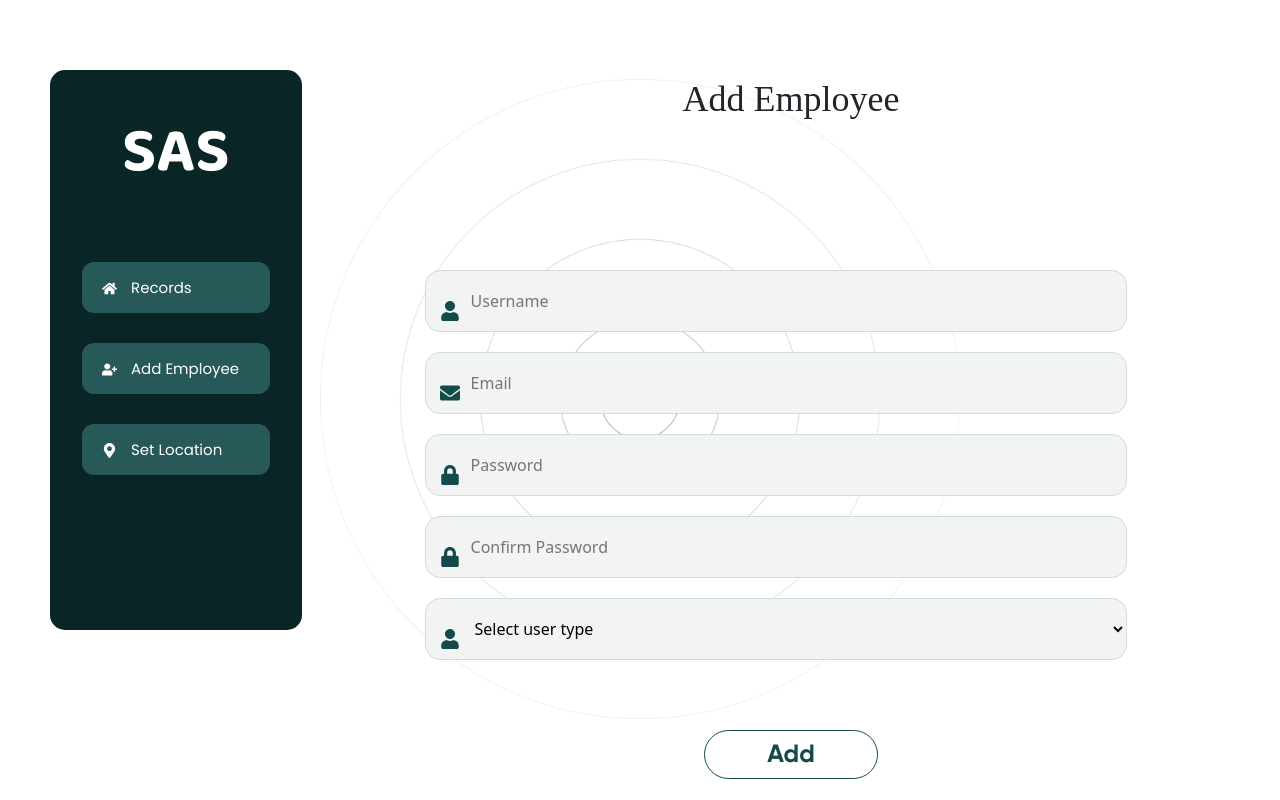
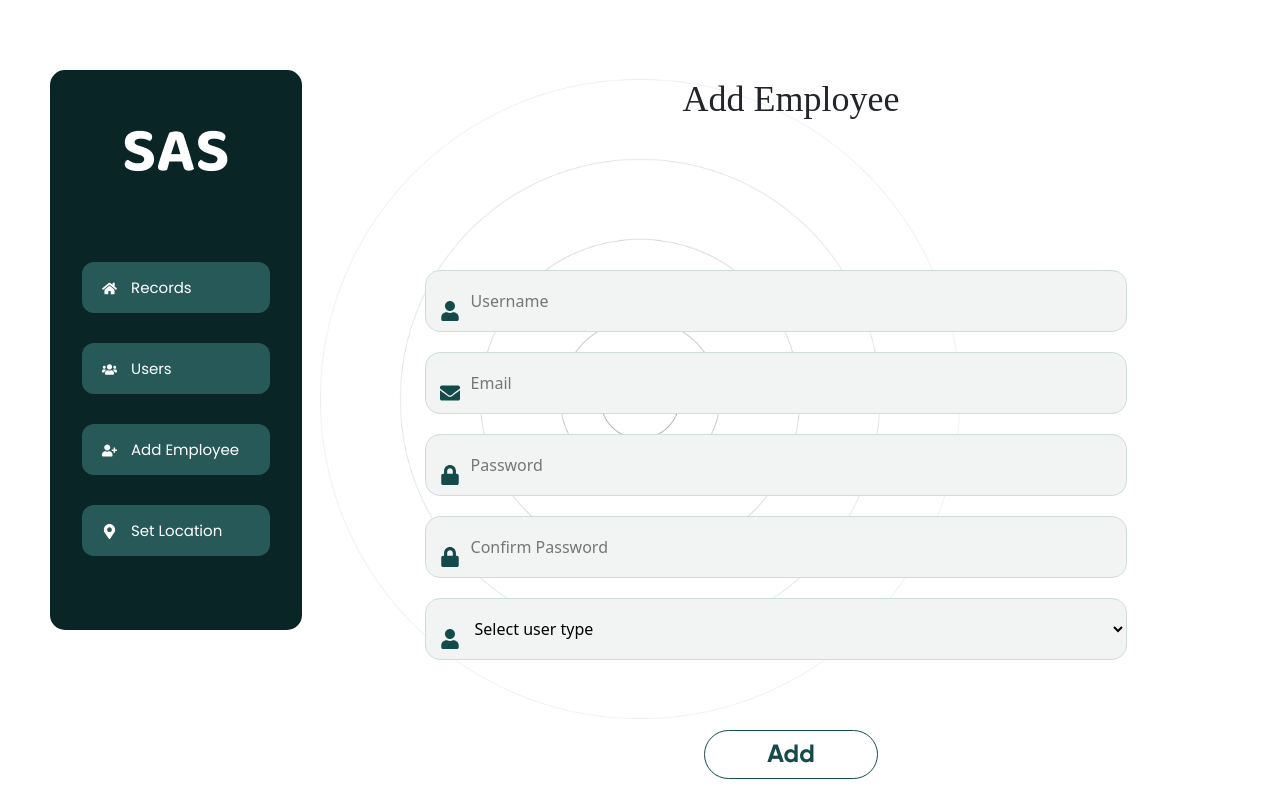
Before and after one commit to YousseffGamal/SAS, a React (Vite) app: page /AddEmployee in a window 1280 px wide. Built offline with nearby package versions, Linux system fonts and the light colour scheme; a small style sheet from the web is missing; a web font is replaced by a local one.

Commit message:
refactor: Update Sidebar component to use consistent import statements and formatting

```diff
--- a/src/Components/SIdebar/Sidebar.jsx
+++ b/src/Components/SIdebar/Sidebar.jsx
@@ -1,7 +1,7 @@
-import React, { useState, useEffect } from 'react';
-import { FaBars, FaHome, FaUserPlus, FaMapMarkerAlt } from 'react-icons/fa';
-import { Link } from 'react-router-dom';
-import './Sidebar.css';
+import React, { useState, useEffect } from "react";
+import { FaBars, FaHome, FaUserPlus, FaMapMarkerAlt ,FaUsers  } from "react-icons/fa";
+import { Link } from "react-router-dom";
+import "./Sidebar.css";
 import logo from "../../Images/SAS.png";
 
 const Sidebar = () => {
@@ -21,38 +21,100 @@ const Sidebar = () => {
 
   useEffect(() => {
     handleResize(); // Check screen size on initial load
-    window.addEventListener('resize', handleResize); // Add resize event listener
-    return () => window.removeEventListener('resize', handleResize); // Clean up event listener
+    window.addEventListener("resize", handleResize); // Add resize event listener
+    return () => window.removeEventListener("resize", handleResize); // Clean up event listener
   }, []);
 
   return (
     <div className="sidebar-container">
       <FaBars className="hamburger-icon" onClick={toggleSidebar} />
-      <nav className={`sidebar ${isOpen ? 'open' : ''}`}>
-        <div style={{ display: "flex", justifyContent: "center", alignItems: "center", marginTop: "60px" }}>
+      <nav className={`sidebar ${isOpen ? "open" : ""}`}>
+        <div
+          style={{
+            display: "flex",
+            justifyContent: "center",
+            alignItems: "center",
+            marginTop: "60px",
+          }}
+        >
           <img src={logo} alt="Logo" />
         </div>
-        <ul style={{ display: 'flex', flexDirection: 'column', alignItems: 'center', justifyContent: 'center', marginTop: "60px" }}>
-        <Link className='tex' to="/EmployeesRecords" style={{ backgroundColor: "#275959", width: "188px", height: "51px", borderRadius: "12px", marginTop: "30px",textDecoration:"none",color:"white" }}>
-          <li >
-
+        <ul
+          style={{
+            display: "flex",
+            flexDirection: "column",
+            alignItems: "center",
+            justifyContent: "center",
+            marginTop: "60px",
+          }}
+        >
+          <Link
+            className="tex"
+            to="/EmployeesRecords"
+            style={{
+              backgroundColor: "#275959",
+              width: "188px",
+              height: "51px",
+              borderRadius: "12px",
+              marginTop: "30px",
+              textDecoration: "none",
+              color: "white",
+            }}
+          >
+            <li>
               <FaHome style={{ marginRight: "10px" }} /> Records
-
-          </li>
+            </li>
           </Link>
-          <Link className='tex' to="/AddEmployee" style={{ backgroundColor: "#275959", width: "188px", height: "51px", borderRadius: "12px", marginTop: "30px",textDecoration:"none",color:"white"  }}>
-          <li >
-
+          <Link
+            className="tex"
+            to="/users"
+            style={{
+              backgroundColor: "#275959",
+              width: "188px",
+              height: "51px",
+              borderRadius: "12px",
+              marginTop: "30px",
+              textDecoration: "none",
+              color: "white",
+            }}
+          >
+            <li>
+              <FaUsers style={{ marginRight: "10px" }} /> Users
+            </li>
+          </Link>
+          <Link
+            className="tex"
+            to="/AddEmployee"
+            style={{
+              backgroundColor: "#275959",
+              width: "188px",
+              height: "51px",
+              borderRadius: "12px",
+              marginTop: "30px",
+              textDecoration: "none",
+              color: "white",
+            }}
+          >
+            <li>
               <FaUserPlus style={{ marginRight: "10px" }} /> Add Employee
-
-          </li>
+            </li>
           </Link>
-          <Link className='tex' to="/SetLocation"style={{ backgroundColor: "#275959", width: "188px", height: "51px", borderRadius: "12px", marginTop: "30px",textDecoration:"none",color:"white"  }}>
-          <li >
-
+          <Link
+            className="tex"
+            to="/SetLocation"
+            style={{
+              backgroundColor: "#275959",
+              width: "188px",
+              height: "51px",
+              borderRadius: "12px",
+              marginTop: "30px",
+              textDecoration: "none",
+              color: "white",
+            }}
+          >
+            <li>
               <FaMapMarkerAlt style={{ marginRight: "10px" }} /> Set Location
-
-          </li>
+            </li>
           </Link>
         </ul>
       </nav>
```
